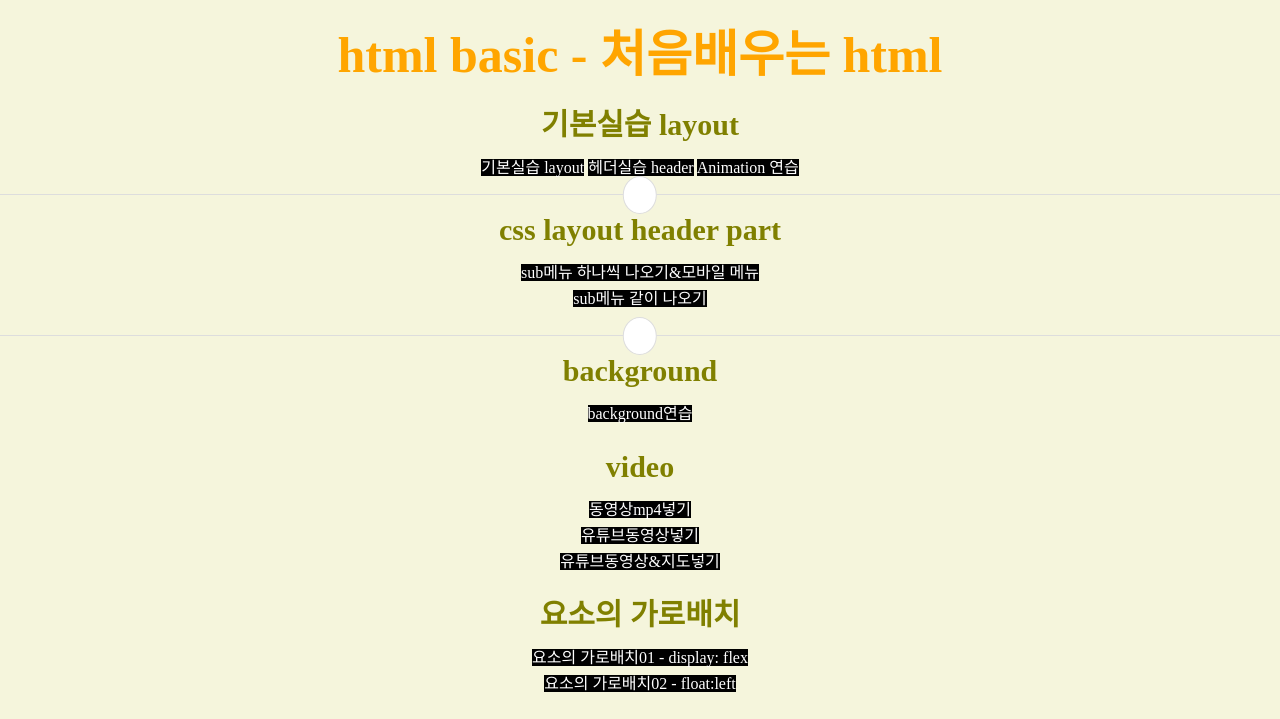
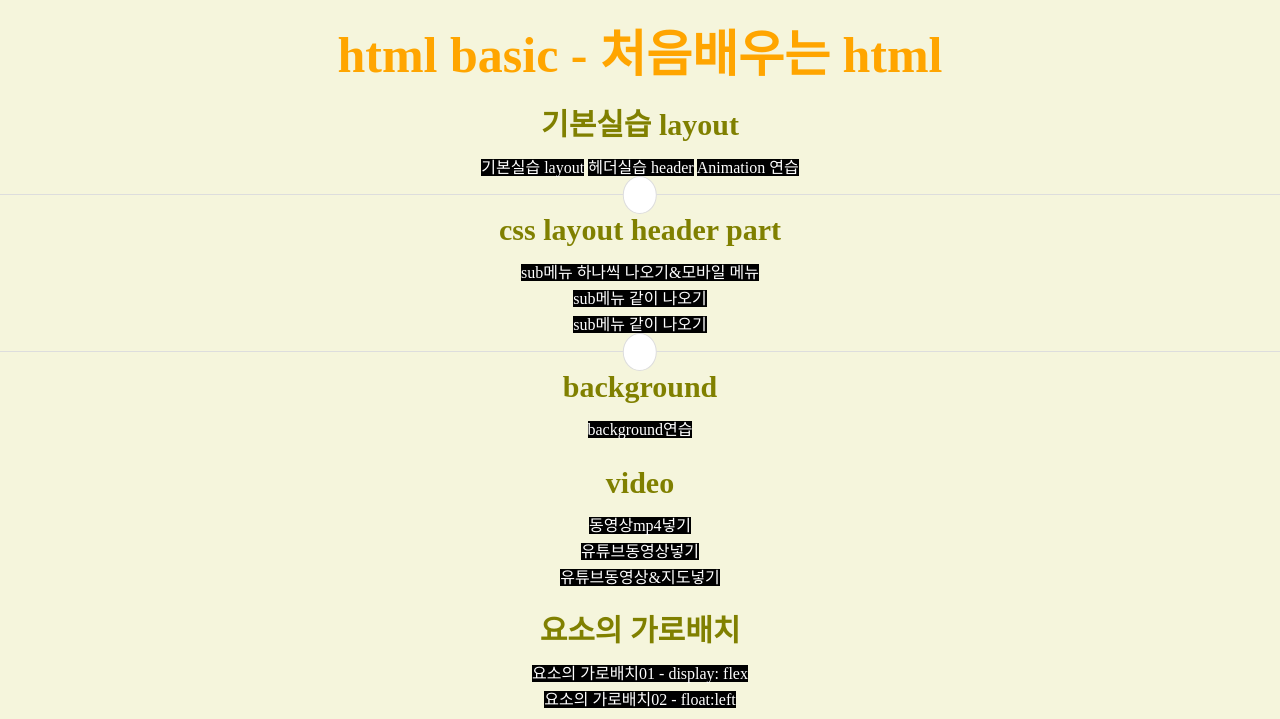
Before and after one commit to jinjin121/project_230523, a plain HTML site: page index.html in a window 1280 px wide. Shown: the top 719 px of the page. Drawn offline with Linux system fonts and the light colour scheme; a web font is replaced by a local one.

Commit message:
Add files via upload

```diff
--- a/index.html
+++ b/index.html
@@ -51,7 +51,7 @@
     <ul>
         <li><a href="./doc/header02.html" target="_blank">sub메뉴 하나씩 나오기&모바일 메뉴</a></li>
         <li><a href="./doc/header03.html" target="_blank">sub메뉴 같이 나오기</a></li>
-        <li><a href="./doc/header04.html" target="_blank"></a></li>
+        <li><a href="./doc/header04.html" target="_blank">sub메뉴 같이 나오기</a></li>
     </ul>
 
     <hr>
```
